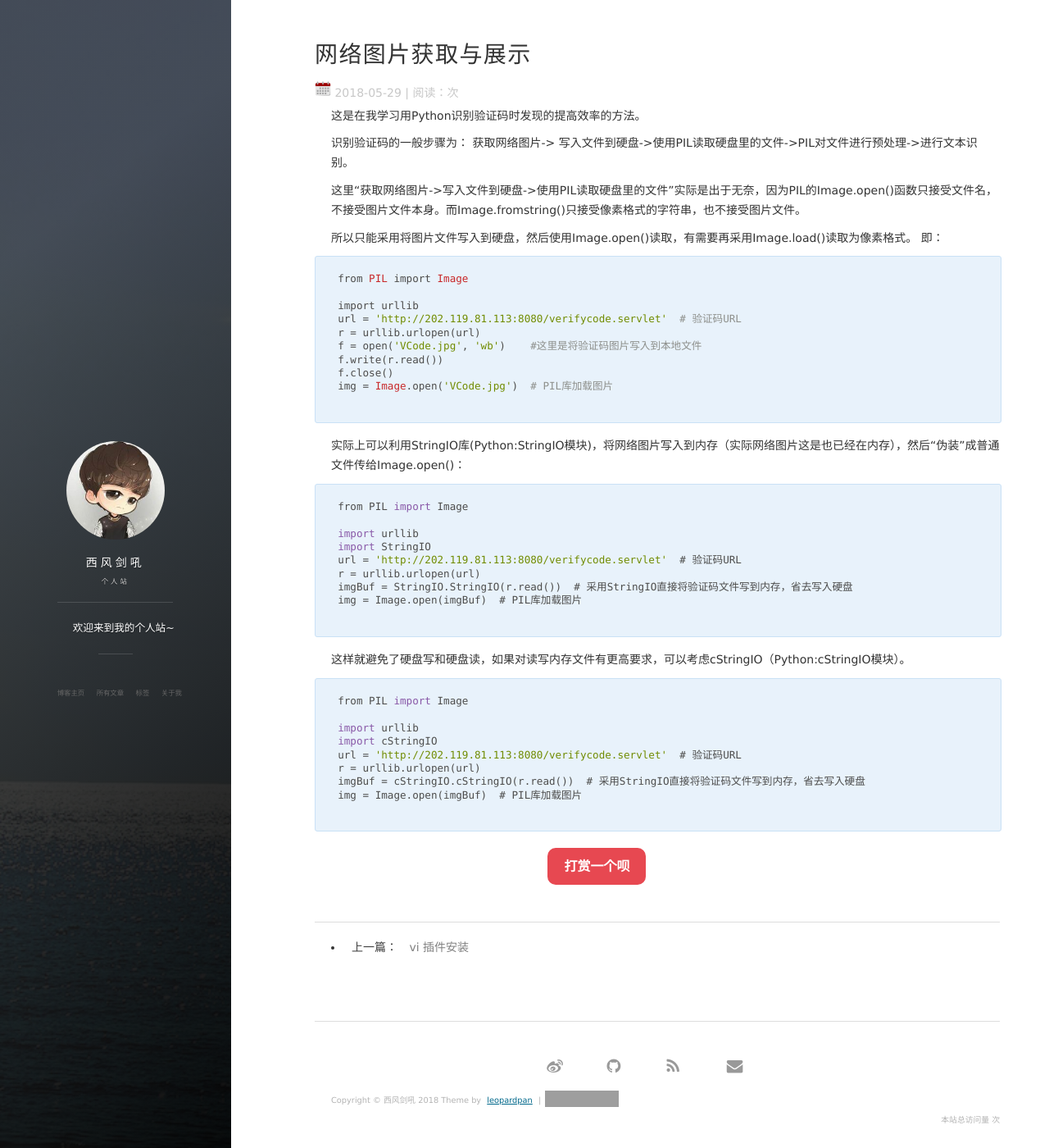
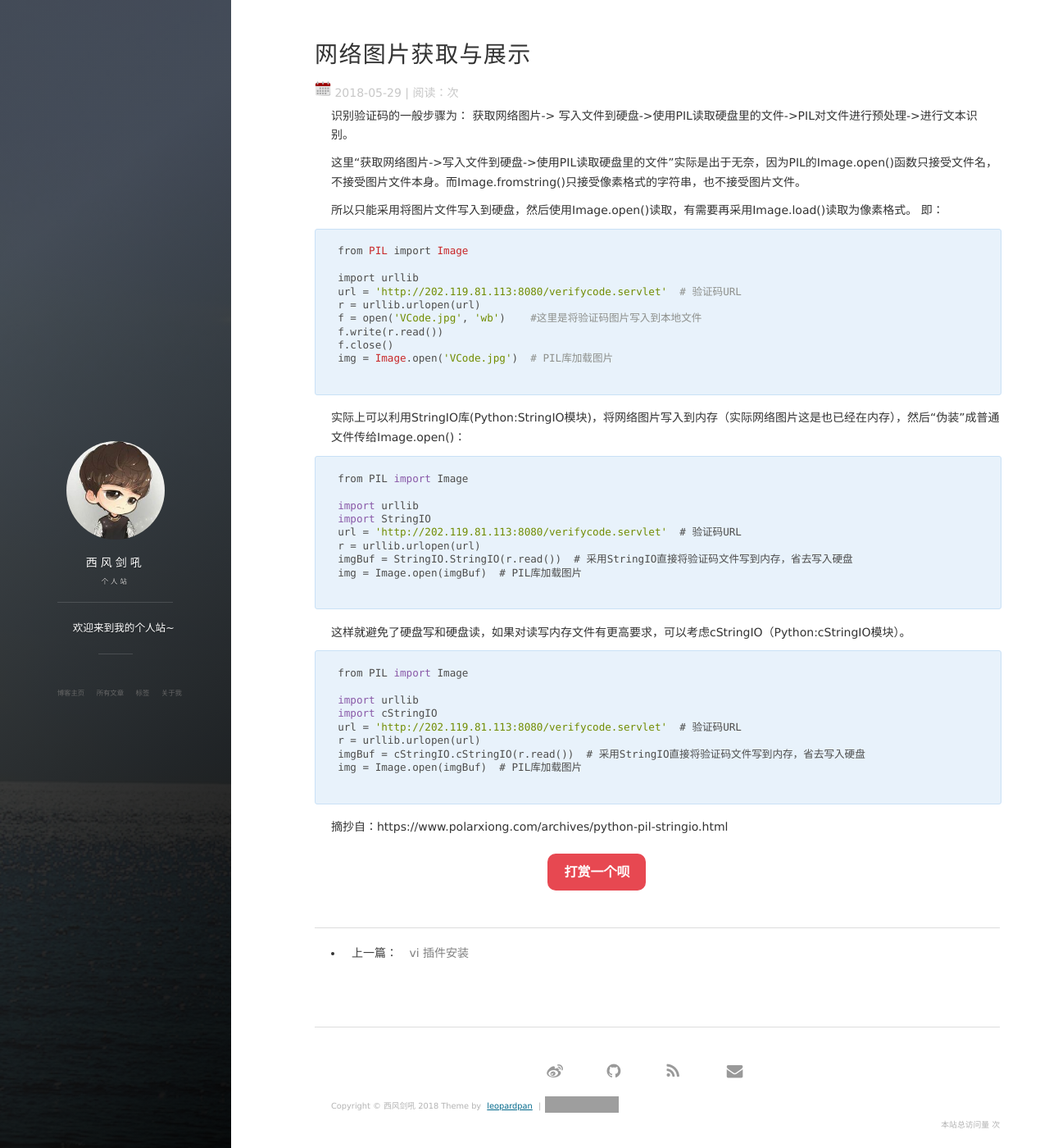
Before and after one commit to XFJH/XFJH.github.io, a Jekyll site: the page built from _posts/2018-05-29-验证码获取与展示.md, in a window 1280 px wide and 1400 px high. Shown: the whole window at 82% size. Built offline with Jekyll 4.4.1, drawn with Linux system fonts in a browser that asks for light colours; nearby versions of some CDN libraries; comment, search, counter and statistics services are not loaded; grey boxes are pictures that could not be loaded.

````diff
--- a/_posts/2018-05-29-验证码获取与展示.md
+++ b/_posts/2018-05-29-验证码获取与展示.md
@@ -5,8 +5,6 @@
 description: "Python获取网络图片并展示"
 tag: python image open
 ---
-
-这是在我学习用Python识别验证码时发现的提高效率的方法。
 
 识别验证码的一般步骤为：
 获取网络图片-> 写入文件到硬盘->使用PIL读取硬盘里的文件->PIL对文件进行预处理->进行文本识别。
@@ -56,3 +54,6 @@
 img = Image.open(imgBuf)  # PIL库加载图片
 
 ```
+
+
+摘抄自：https://www.polarxiong.com/archives/python-pil-stringio.html
````
Also changed, not shown: 1 other file.
